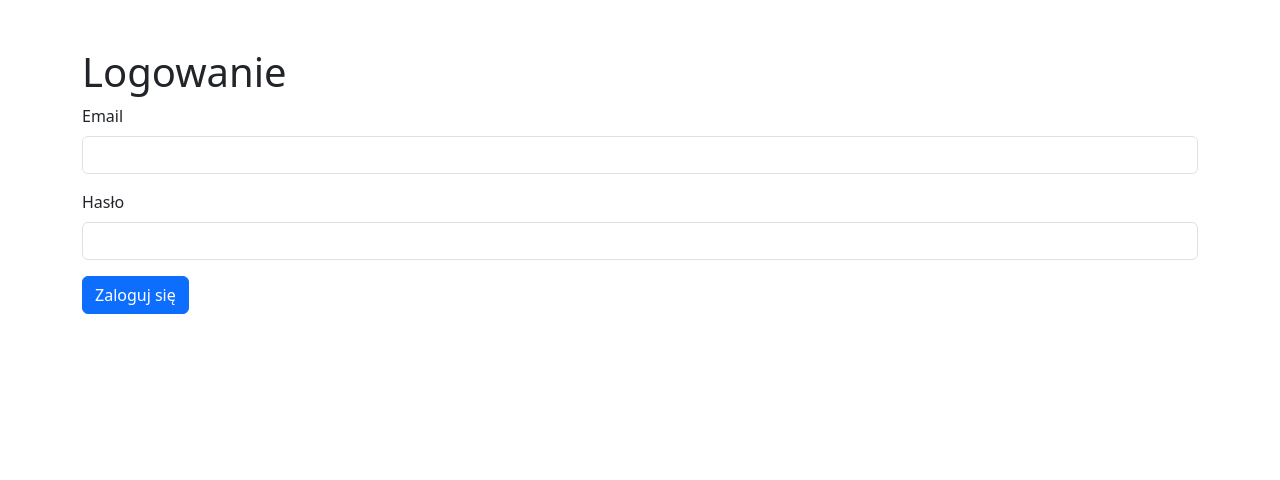
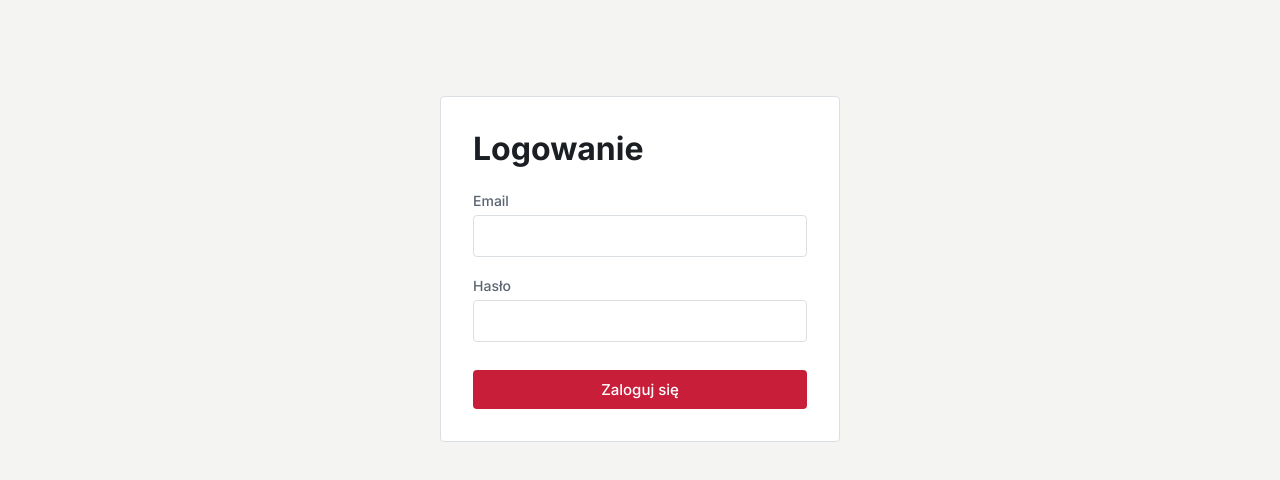
Before and after one commit to kulikowski271-lgtm/warsztat, a React (Vite) app: page /login in a window 1280 px wide. Shown: the top 480 px of the page. Built offline with nearby package versions, Linux system fonts and the light colour scheme.

Commit message:
usunięto bootsrapa i dodano własnego css

```diff
--- a/index.html
+++ b/index.html
@@ -3,6 +3,9 @@
   <head>
     <meta charset="UTF-8" />
     <link rel="icon" type="image/svg+xml" href="/favicon.svg" />
+    <link rel="preconnect" href="https://fonts.googleapis.com">
+    <link rel="preconnect" href="https://fonts.gstatic.com" crossorigin>
+    <link href="https://fonts.googleapis.com/css2?family=Inter:wght@400;500;700&display=swap" rel="stylesheet">
     <meta name="viewport" content="width=device-width, initial-scale=1.0" />
     <title>warsztat</title>
   </head>
--- a/src/App.css
+++ b/src/App.css
@@ -0,0 +1,148 @@
+:root {
+    --color-bg: #F4F5F3;
+    --color-surface: #FFFFFF;
+    --color-ink: #1B1F23;
+    --color-ink-muted: #5B6470;
+    --color-accent: #C81E3A;
+    --color-accent-dark: #A11730;
+    --color-border: #DADFE3;
+}
+
+* {
+    box-sizing: border-box;
+}
+
+body {
+    margin: 0;
+    background-color: var(--color-bg);
+    color: var(--color-ink);
+    font-family: 'Inter', -apple-system, sans-serif;
+}
+
+h1, h2, h3 {
+    font-weight: 700;
+    margin: 0;
+}
+
+.page {
+    min-height: 100vh;
+    padding: 2rem 1.5rem;
+}
+
+.page-content {
+    max-width: 960px;
+    margin: 0 auto;
+}
+
+.card {
+    background-color: var(--color-surface);
+    border: 1px solid var(--color-border);
+    border-radius: 4px;
+    padding: 2rem;
+    max-width: 400px;
+    margin: 4rem auto 0;
+}
+.field {
+    margin-bottom: 1.25rem;
+}
+
+.field label {
+    display: block;
+    font-size: 0.875rem;
+    font-weight: 500;
+    color: var(--color-ink-muted);
+    margin-bottom: 0.375rem;
+}
+
+.field input {
+    width: 100%;
+    padding: 0.625rem 0.75rem;
+    border: 1px solid var(--color-border);
+    border-radius: 4px;
+    font-size: 1rem;
+    font-family: inherit;
+}
+
+.field input:focus {
+    outline: none;
+    border-color: var(--color-accent);
+}
+
+.btn {
+    display: inline-block;
+    padding: 0.625rem 1.25rem;
+    border: none;
+    border-radius: 4px;
+    font-family: inherit;
+    font-size: 0.9375rem;
+    font-weight: 500;
+    cursor: pointer;
+}
+
+.btn-primary {
+    background-color: var(--color-accent);
+    color: white;
+}
+
+.btn-primary:hover {
+    background-color: var(--color-accent-dark);
+}
+
+.btn-secondary {
+    background-color: transparent;
+    border: 1px solid var(--color-border);
+    color: var(--color-ink);
+}
+
+.btn-secondary:hover {
+    border-color: var(--color-ink-muted);
+}
+
+.message {
+    padding: 0.75rem 1rem;
+    border-radius: 4px;
+    font-size: 0.9375rem;
+    margin-top: 1rem;
+}
+
+.message-error {
+    background-color: #FCEAEA;
+    color: #A11730;
+    border: 1px solid #F3C6C6;
+}
+
+.message-success {
+    background-color: #EAF6EC;
+    color: #1E7B34;
+    border: 1px solid #C6E9CB;
+}
+
+.top-bar {
+    display: flex;
+    justify-content: space-between;
+    align-items: center;
+    margin-bottom: 2rem;
+}
+
+.user-info {
+    font-size: 0.875rem;
+    color: var(--color-ink-muted);
+}
+
+.login-form {
+    margin-top: 1.5rem;
+}
+
+.btn-block {
+    width: 100%;
+    margin-top: 0.5rem;
+}
+
+.ml-sm {
+    margin-left: 0.75rem;
+}
+
+.user-email {
+    color: var(--color-ink);
+    font-weight: 500;
+}
--- a/src/App.jsx
+++ b/src/App.jsx
@@ -4,10 +4,13 @@ import { checkHealth } from "./services/api";
 import { Routes, Route } from "react-router-dom";
 import LoginPage from "./pages/LoginPage";
 import ProtectedRoute from "./components/ProtectedRoute";
+import { useAuth } from './context/AuthContext';
 
 function HomePage() {
     const [health, setHealth] = useState(null);
     const [error, setError] = useState(null);
+
+    const { user, logout } = useAuth();
 
     useEffect(() => {
         checkHealth()
@@ -16,12 +19,24 @@ function HomePage() {
     }, []);
 
     return (
-
-        <div className="container mt-5">
+    <div className="page">
+        <div className="page-content">
+            <div className="top-bar">
     <h1>Warsztat samochodowy</h1>
 
+    {user && (
+    <div className="user-info">
+    Zalogowano jako:
+     <strong>{user.email}</strong> ({user.role})
+    <button className="btn btn-secondary ml-sm" onClick={logout}>
+    Wyloguj się
+     </button>
+        </div>
+    )}
+</div>
+
     {health && (
-                <div className="alert alert-success mt-4">
+    <div className="message message-success">
         Backend działa
         <br />
         Server: {health.server}
@@ -31,10 +46,11 @@ function HomePage() {
 )}
 
 {error && (
-                <div className="alert alert-danger mt-4">
+    <div className="message message-error">
         {error}
     </div>
 )}
+ </div>
     </div>
     );
 }
--- a/src/main.jsx
+++ b/src/main.jsx
@@ -1,6 +1,5 @@
 import { StrictMode } from 'react'
 import { createRoot } from 'react-dom/client'
-import 'bootstrap/dist/css/bootstrap.min.css'
 import './index.css'
 import App from './App.jsx'
 import { BrowserRouter } from 'react-router-dom'
--- a/src/pages/LoginPage.jsx
+++ b/src/pages/LoginPage.jsx
@@ -1,6 +1,7 @@
 import { useState } from "react";
 import { useNavigate } from "react-router-dom";
 import { useAuth } from "../context/AuthContext";
+import "../App.css"
 
 function LoginPage() {
 
@@ -25,38 +26,40 @@ async function handleSubmit(e) {
 }
 
     return (
-    <div className="container mt-5">
-        <h1>Logowanie</h1>
-        <form onSubmit={handleSubmit}>
-            <div className="mb-3">
-                <label className="form-label">Email</label>
+    <div className="page">
+        <div className="page-content">
+            <div className="card">
+            <h1>Logowanie</h1>
+            <form onSubmit={handleSubmit} className="login-form">
+            <div className="field">
+                <label>Email</label>
                 <input
                 type="email"
-                className="form-control"
                 value={email}
                 onChange={(e) => setEmail(e.target.value)}
                 required
                 />
             </div>
 
-            <div className="mb-3">
-                <label className="form-label">Hasło</label>
+            <div className="field">
+                <label>Hasło</label>
                 <input
                 type="password"
-                className="form-control"
                 value={password}
                 onChange={(e) => setPassword(e.target.value)}
                 required
                 />
             </div>
 
-            {error && <div className="alert alert-danger">{error}</div>}
+            {error && <div className="message message-error">{error}</div>}
 
-            <button type="submit" className="btn btn-primary">
+            <button type="submit" className="btn btn-primary btn-block">
                 Zaloguj się
             </button>
 
         </form>
+            </div>
+        </div>
     </div>
 );
 
```
Lines whose indentation alone changed are shown as unchanged.
